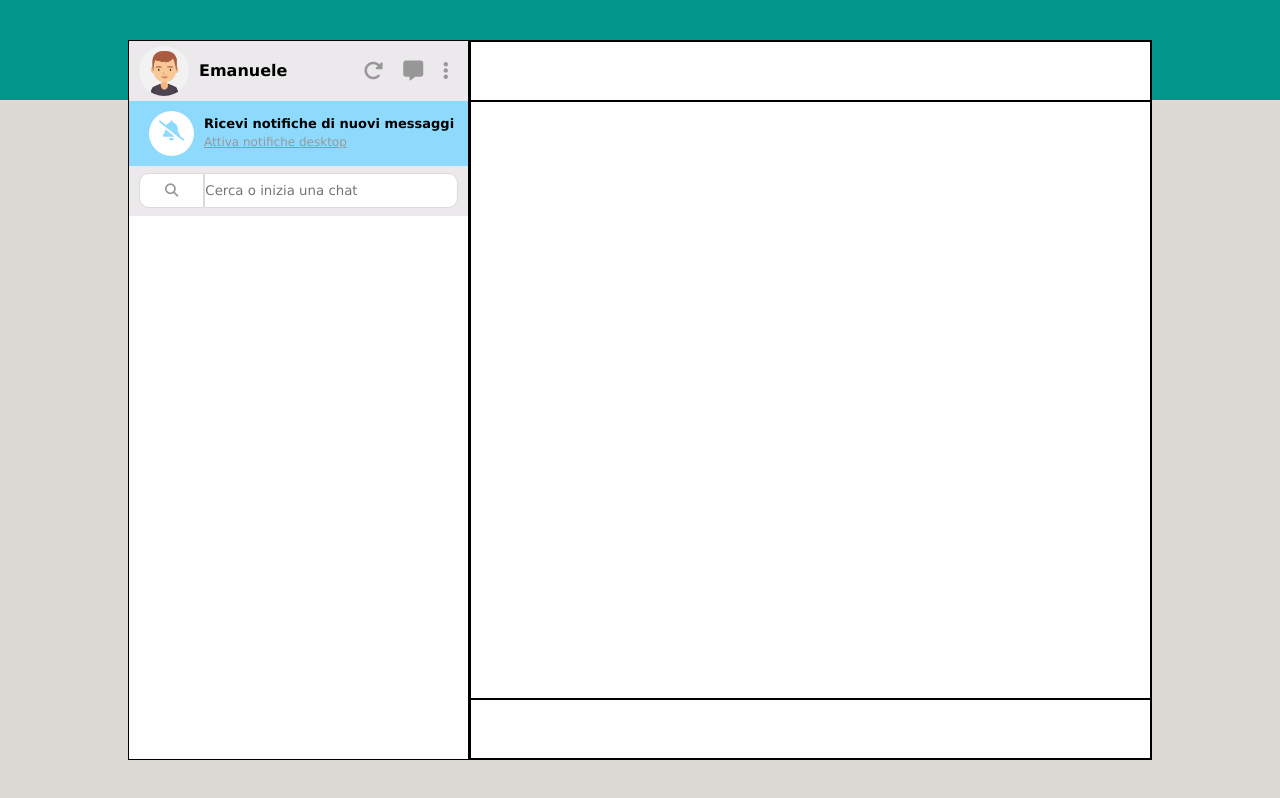
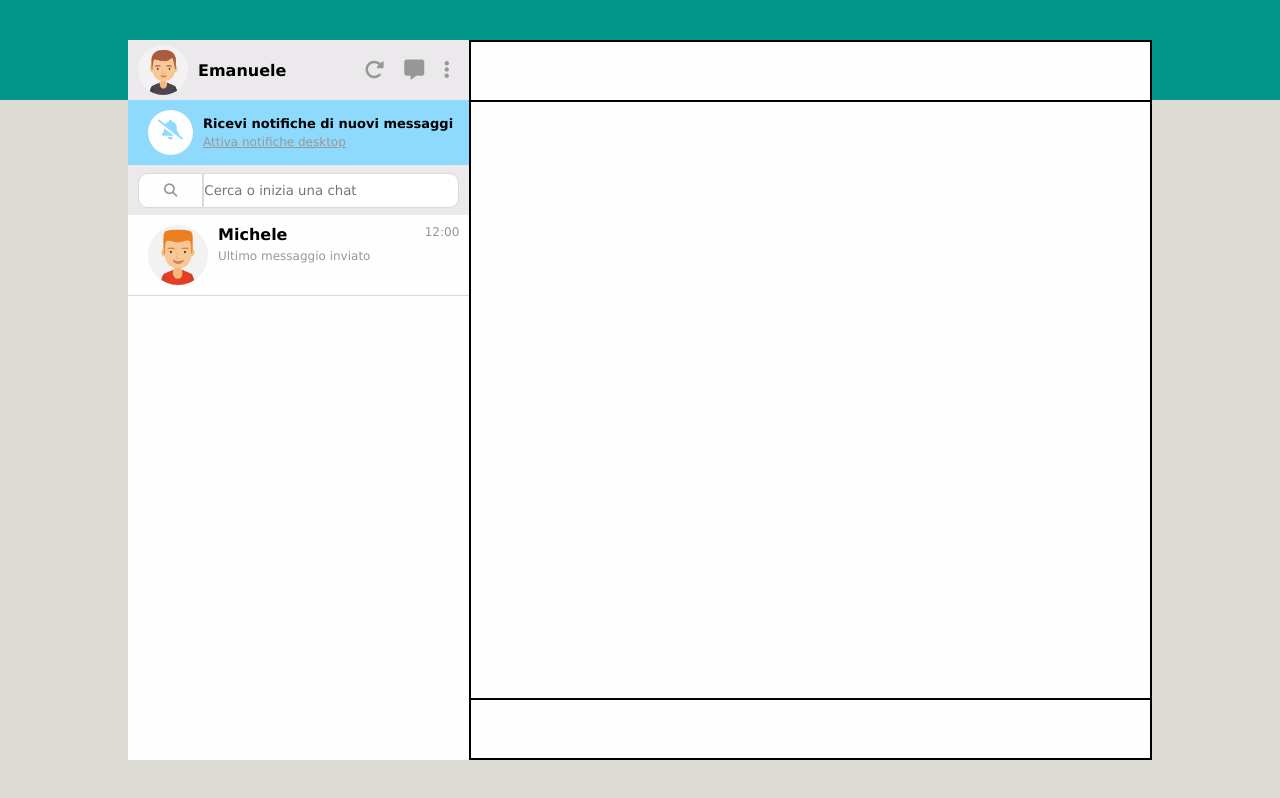
Before and after one commit to EmanueleVenditti95/vue-boolzapp, a plain HTML site: page index.html in a window 1280 px wide. Drawn offline with nearby package versions, Linux system fonts and the light colour scheme.

Commit message:
Add - static contact info

```diff
--- a/index.html
+++ b/index.html
@@ -12,18 +12,22 @@
     <div id="app" class="container-big">
         <div class="top-bar"></div>
         <div class="container-main">
-            <div class="col-4 debug aside ">
+
+            <div class="col-4 aside ">
+
                 <div class="col-1 user-bar">
                     <div class="user-info">
                         <img class="user-pic" src="./img/avatar_7.jpg" alt="">
                         <h4>Emanuele</h4>
                     </div>
+
                     <div class="tools">
                         <i class="fa-solid fa-rotate-right tools__icon"></i>
                         <i class="fa-solid fa-message tools__icon"></i>
                         <i class="fa-solid fa-ellipsis-vertical tools__icon"></i>
                     </div>
                 </div>
+
                 <div class="col-1 alert">
                     <i class="fa-solid fa-bell-slash alert__bell"></i>
                     <div>
@@ -31,12 +35,27 @@
                         <a href="#" class="alert__link">Attiva notifiche desktop</a>
                     </div>
                 </div>
+
                 <div class="col searchbar">
                     <button class="searchbar__button"><i class="fa-solid fa-magnifying-glass"></i></button>
                     <input class="searchbar__input" type="text" placeholder="Cerca o inizia una chat">
                 </div>
-                <div class="col-grow"></div>
+
+                <div class="col-grow">
+                    <div class="contact">
+                        <img class="contact__pic" src="./img/avatar_1.jpg " alt="">
+                        <div class="contact__info">
+                            <h4>Michele</h4>
+                                <div class="contact__last-message">
+                                    <p class="col-grow">Ultimo messaggio inviato</p>
+                                    <p class="contact__clock">12:00</p>
+                                </div>
+                        </div>
+                    </div>
+                </div>
+
             </div>
+
             <div class="col-grow debug chat-side">
                 <div class="col-1 debug"></div>
                 <div class="col-grow debug"></div>
--- a/style.css
+++ b/style.css
@@ -78,7 +78,7 @@
     justify-content: space-between;
 }
 
-.user-pic {
+.user-pic, .contact__pic {
     width: 50px;
     aspect-ratio: 1/1;
     border-radius: 50%;
@@ -149,3 +149,31 @@
     height: 70%;
     cursor: pointer;
 }
+
+.contact {
+    display: flex;
+    border-bottom: 1px solid var(--gray);
+    padding: 10px;
+    position: relative;
+}
+
+.contact:hover {
+    background-color: var(--gray);
+}
+
+.contact__pic {
+    width: 60px;
+}
+
+.contact__last-message {
+    font-size: 12px;
+    color: var(--dark--gray);
+    padding-top: 5px;
+    display: flex;
+}
+
+.contact__clock {
+    position: absolute;
+    right: 10px;
+    top: 10px;
+}
```
